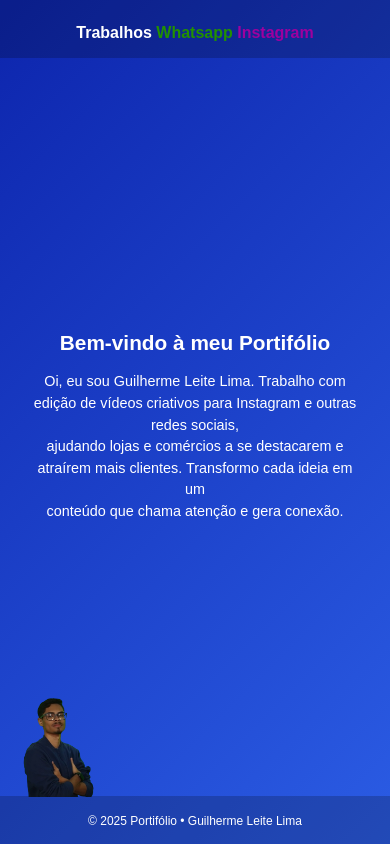
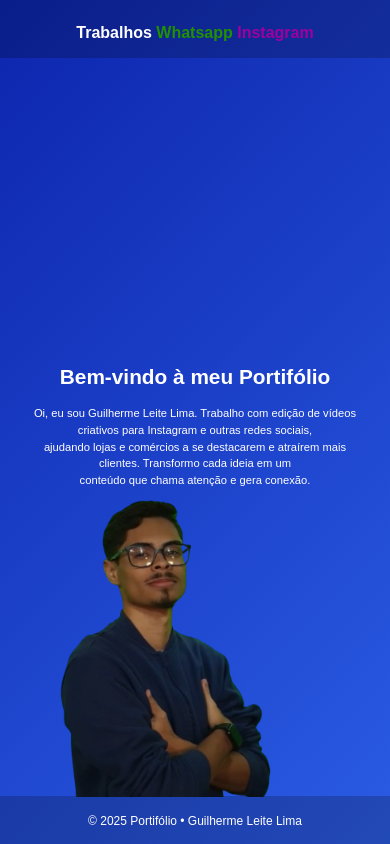
Before and after one commit to GuiLeiteLima/Portif-lio, a plain HTML site: page index.html in a window 390 px wide. Drawn offline with Linux system fonts and the light colour scheme.

Commit message:
Update3 style.css

```diff
--- a/style.css
+++ b/style.css
@@ -48,14 +48,14 @@ body {
 .site-main {
   flex: 1;
   display: flex;
-  justify-content: center;
+  justify-content: end;
   align-items: center;
   text-align: center;
   padding: 2rem;
 }
 
 .intro h2 {
-  font-size: 3rem;
+  font-size: 4rem;
   margin-bottom: 1rem;
 }
 
@@ -101,10 +101,10 @@ body {
 /* Imagens ajustáveis */
 
 img{position: absolute;
-    left: 60px;
+    left: 100px;
     bottom: 47px ;
-   width: 300px;
-    height: 300px;
+   width: 450px;
+    height: 450px;
 }
 
 /* Responsividade */
@@ -132,19 +132,19 @@ img{position: absolute;
     font-size: 1.3rem;
   }
 img{position: absolute;
-    left: 10px;
+    left: 20px;
     bottom: 47px ;
-   width: 100px;
-    height: 100px;
+   width: 300px;
+    height: 300px;
 }
   .intro p {
-    font-size: 0.9rem;
+    font-size: 0.7rem;
   }
   .post-caption {
   background: rgba(0, 0, 0, 0.116);
   padding: 0.5rem;
   width: 350px;
-  font-size: 0.95rem;
+  font-size: 0.94rem;
   text-align: center;
   color: #fff;
   max-width: 100%;
```
